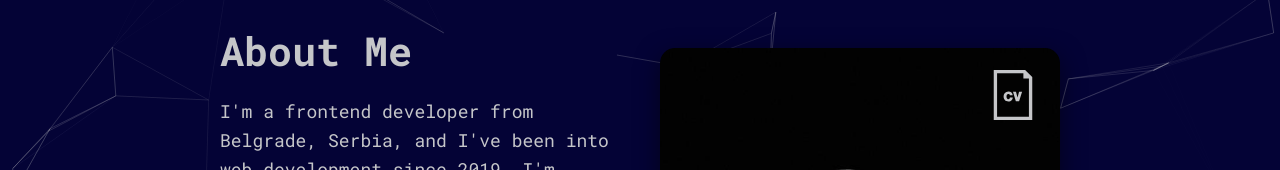
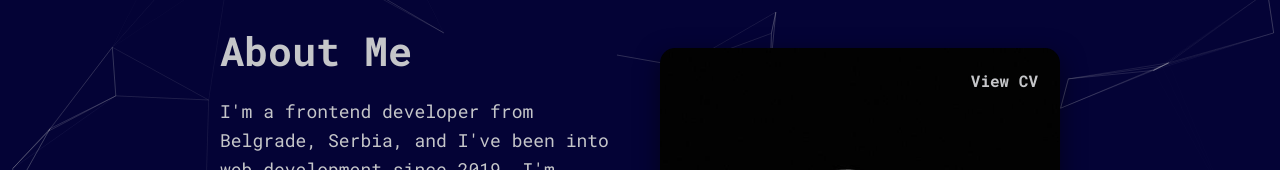
Before and after one commit to Petar223/petar-stankovic-portfolio, a React (Create React App) app: page /#/about in a window 1280 px wide. Shown: the part 141-311 px from the top of the page. Built offline with nearby package versions, Linux system fonts and the light colour scheme.

Commit message:
Header added to portfolio

```diff
--- a/src/pages/About/About.js
+++ b/src/pages/About/About.js
@@ -1,8 +1,5 @@
 import React, { useState } from 'react';
 import styled, { keyframes } from 'styled-components';
-import Button from '../../UIcomponents/Button';
-import { useNavigate } from 'react-router-dom';
-import { CvFile } from '../../components/Icons';
 
 const slideFromLeft = keyframes`
   0% { opacity: 0; transform: translateX(-30px); }
@@ -12,11 +9,6 @@ const slideFromLeft = keyframes`
 const slideFromRight = keyframes`
   0% { opacity: 0; transform: translateX(30px); }
   100% { opacity: 1; transform: translateX(0); }
-`;
-
-const slideFromBottom = keyframes`
-  0% { opacity: 0; transform: translateY(30px); }
-  100% { opacity: 1; transform: translateY(0); }
 `;
 
 const glitchEffect = keyframes`
@@ -179,17 +171,6 @@ const ProfileImage = styled.img`
   }
 `;
 
-const StyledCvFile = styled(CvFile)`
-  width: 50px;
-  height: 50px;
-  fill: #c5c6c9;
-  transition: transform 0.2s ease-in-out, fill 0.2s ease-in-out;
-
-  &:hover {
-    animation: ${glitchEffect} 0.5s infinite alternate;
-  }
-`;
-
 const IconLink = styled.a`
   position: absolute;
   top: 22px;
@@ -202,6 +183,7 @@ const IconLink = styled.a`
 
   &:hover {
     transform: scale(1.1);
+    animation: ${glitchEffect} 0.5s infinite alternate;
   }
 `;
 
@@ -210,6 +192,12 @@ const AboutTitleContainer = styled.div`
   align-items: center;
   justify-content: space-between;
   margin-bottom: 20px;
+`;
+
+const CvText = styled.span`
+  color: #c5c6c9;
+  font-size: 16px;
+  font-weight: bold;
 `;
 
 function About() {
@@ -252,7 +240,7 @@ function About() {
             target='_blank'
             rel='noopener noreferrer'
           >
-            <StyledCvFile />
+            <CvText>View CV</CvText>
           </IconLink>
         </ImageContainer>
       </ContentContainer>
```
